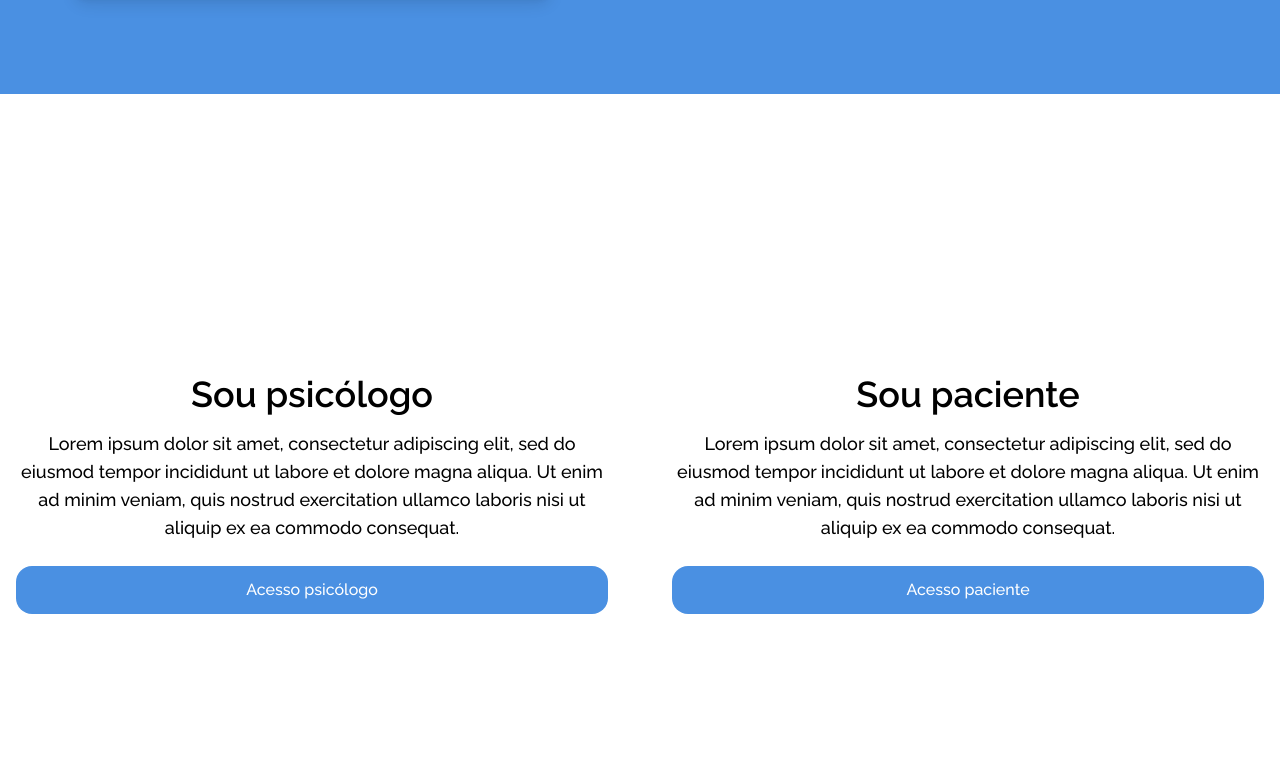
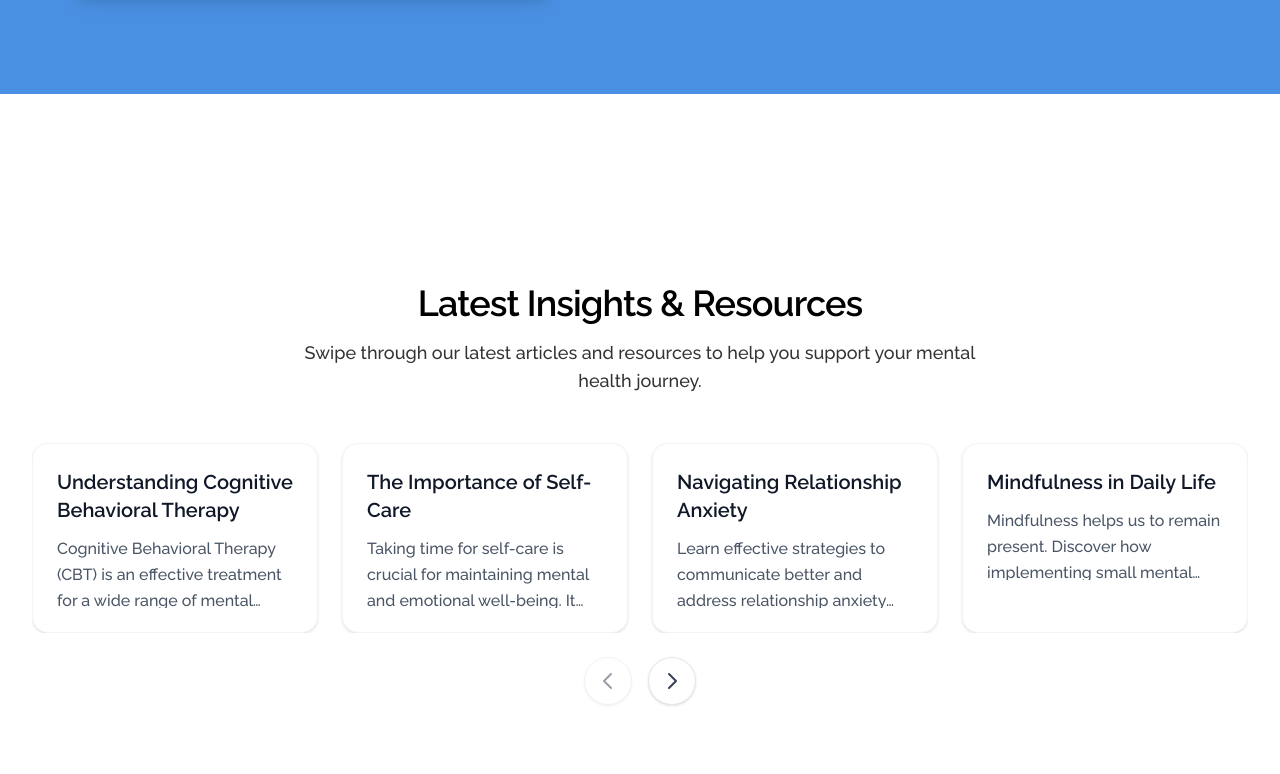
Before and after one commit to jonathaneamorim/Psiconet-Frontend, a Next.js app: page / in a window 1280 px wide. Shown: the part 1506-2280 px from the top of the page. Built offline with nearby package versions, Linux system fonts and the light colour scheme; no server answers.

Commit message:
feature(section-carousel): Ajustando homepage para seção de carrossel

```diff
--- a/src/app/page.tsx
+++ b/src/app/page.tsx
@@ -1,4 +1,5 @@
 import { PresentationSection } from "@/components/Organism/PresentationSection";
+import { CarouselSection } from "@/components/Organism/CarouselSection";
 import homepage from "@/data/mock.json";
 
 
@@ -32,6 +33,12 @@ export default function Home() {
         imageSrc={homepage.homepage.secondSection.imageSrc}
       />
 
+      <CarouselSection
+        title={homepage.homepage.carouselSection.title}
+        text={homepage.homepage.carouselSection.text}
+        items={homepage.homepage.carouselSection.items}
+      />
+
       <PresentationSection
         variant="text-both"
         primaryContent={{
@@ -39,19 +46,18 @@ export default function Home() {
           text: homepage.homepage.thirdSection.block1.text,
           buttonText: homepage.homepage.thirdSection.block1.buttonText,
           buttonLink: homepage.homepage.thirdSection.block1.buttonLink,
-            buttonVariant: 'primary'
+          buttonVariant: 'secondary'
         }}
         secondaryContent={{
           title: homepage.homepage.thirdSection.block2.title,
           text: homepage.homepage.thirdSection.block2.text,
           buttonText: homepage.homepage.thirdSection.block2.buttonText,
           buttonLink: homepage.homepage.thirdSection.block2.buttonLink,
-            buttonVariant: 'primary'
+          buttonVariant: 'secondary'
         }}
-        bgVariant="--secondary"
-        textColor="--tertiary"
+        bgVariant="--primary"
+        textColor="--secondary"
       />
-
     </main>
   );
 }
```
Lines whose indentation alone changed are shown as unchanged.
